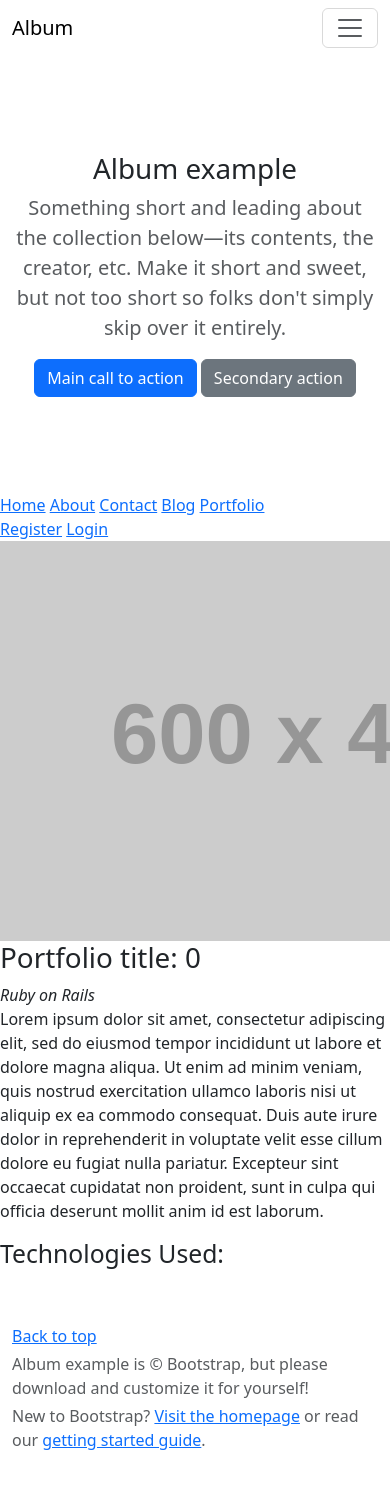
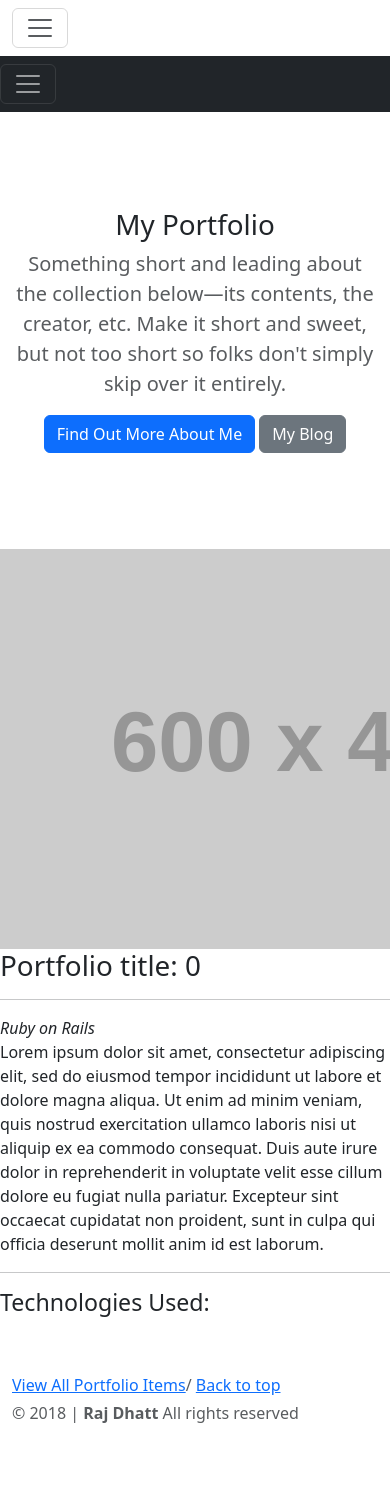
Before and after one commit to rajd99/decamp, a Rails app: page /portfolio/1 in a window 390 px wide; the page is wider, and only the part inside the window is pictured. After the commit the page ends 1423 px from the top of that part, so only its background shows below. Run offline with Rails 7, Linux system fonts and the light colour scheme; data comes from the database, SQL or seed files in the repository; style sheets or scripts are compiled from the project's sources; parts of the project's set-up code (start-up, migrations or seed data) failed here and were passed over; some libraries are stand-ins or nearby versions.

Commit message:
implemented style

```diff
--- a/app/views/layouts/portfolio.html.erb
+++ b/app/views/layouts/portfolio.html.erb
@@ -13,65 +13,16 @@
   </head>
 
   <body>
-    <!-- start of navigation -->
-    <div class="collapse bg-inverse" id="navbarHeader">
-      <div class="container">
-        <div class="row">
-          <div class="col-sm-8 py-4">
-            <h4 class="text-white">About</h4>
-            <p class="text-muted">Add some information about the album below, the author, or any other background context. Make it a few sentences long so folks can pick up some informative tidbits. Then, link them off to some social networking sites or contact information.</p>
-          </div>
-          <div class="col-sm-4 py-4">
-            <h4 class="text-white">Contact</h4>
-            <ul class="list-unstyled">
-              <li><a href="#" class="text-white">Follow on Twitter</a></li>
-              <li><a href="#" class="text-white">Like on Facebook</a></li>
-              <li><a href="#" class="text-white">Email me</a></li>
-            </ul>
-          </div>
-        </div>
-      </div>
-    </div>
+    <%= render 'shared/portfolio_nav' %>
+    <%= render 'shared/portfolio_masthead' %>
 
-    <div class="navbar navbar-inverse bg-inverse">
-      <div class="container d-flex justify-content-between">
-        <a href="#" class="navbar-brand">Album</a>
-        <button class="navbar-toggler" type="button" data-toggle="collapse" data-target="#navbarHeader" aria-controls="navbarHeader" aria-expanded="false" aria-label="Toggle navigation">
-          <span class="navbar-toggler-icon"></span>
-        </button>
-      </div>
-    </div>
-    <!-- end of navigation -->
 
-    <!-- start of masthead -->
-    <section class="jumbotron text-center">
-      <div class="container">
-        <h1 class="jumbotron-heading">Album example</h1>
-        <p class="lead text-muted">Something short and leading about the collection below—its contents, the creator, etc. Make it short and sweet, but not too short so folks don't simply skip over it entirely.</p>
-        <p>
-          <a href="#" class="btn btn-primary">Main call to action</a>
-          <a href="#" class="btn btn-secondary">Secondary action</a>
-        </p>
-      </div>
-    </section>
-    <!-- end of masthead -->
 
-    <%= render "shared/nav", location: 'top' %>
-
-    <%= login_helper %>
 
     <%= yield %>
+    <%= render 'shared/portfolio_footer' %>
+    <!-- start of footer -->
 
-    <!-- start of footer -->
-    <footer class="text-muted">
-      <div class="container">
-        <p class="float-right">
-          <a href="#">Back to top</a>
-        </p>
-        <p>Album example is &copy; Bootstrap, but please download and customize it for yourself!</p>
-        <p>New to Bootstrap? <a href="../../">Visit the homepage</a> or read our <a href="../../getting-started/">getting started guide</a>.</p>
-      </div>
-    </footer>
     <!-- end of footer -->
 
     <%= source_helper("application") %>
--- a/app/views/portfolios/show.html.erb
+++ b/app/views/portfolios/show.html.erb
@@ -1,13 +1,25 @@
+<div class="container">
+  <div class="row">
+    <div class="col-md-7">
       <%= image_tag @portfolio_item.main_image %>
+    </div>
 
+    <div class="col-md-5">
       <h1><%= @portfolio_item.title %></h1>
+
+      <hr>
 
       <em><%= @portfolio_item.subtitle %></em>
 
       <p><%= @portfolio_item.body %></p>
 
-<h2>Technologies Used:</h2>
+      <hr>
+
+      <h3>Technologies Used:</h3>
 
       <% @portfolio_item.technologies.each do |t| %>
       <p><%= t.name %></p>
       <% end %>
+    </div>
+  </div>
+</div>
--- /dev/null
+++ b/app/views/shared/_portfolio_footer.html.erb
@@ -0,0 +1,11 @@
+<footer class="text-muted">
+  <div class="container">
+    <p class="float-right">
+      <%= link_to "View All Portfolio Items", portfolios_path %>/
+      <a href="#">Back to top</a>
+    </p>
+    <p>
+    <%=  set_copyright  %>
+    </p>
+  </div>
+</footer>
--- /dev/null
+++ b/app/views/shared/_portfolio_masthead.html.erb
@@ -0,0 +1,10 @@
+<section class="jumbotron text-center">
+  <div class="container">
+    <h1 class="jumbotron-heading">My Portfolio</h1>
+    <p class="lead text-muted">Something short and leading about the collection below—its contents, the creator, etc. Make it short and sweet, but not too short so folks don't simply skip over it entirely.</p>
+    <p>
+      <%= link_to 'Find Out More About Me', about_me_path, class: 'btn btn-primary' %>
+      <%= link_to 'My Blog', blogs_path, class: 'btn btn-secondary' %>
+    </p>
+  </div>
+</section
--- /dev/null
+++ b/app/views/shared/_portfolio_nav.html.erb
@@ -0,0 +1,35 @@
+<div class="pos-f-t">
+  <div class="collapse" id="navbarToggleExternalContent">
+    <div class="bg-dark p-4">
+      <div class="col-sm-8 py-4">
+           <h4 class="text-white">Raj</h4>
+           <p class="text-muted">Add some information about the album below, the author, or any other background context. Make it a few sentences long so folks can pick up some informative tidbits. Then, link them off to some social networking sites or contact information.</p>
+         </div>
+         <div class="col-sm-4 py-4">
+           <ul class="list-unstyled">
+          <li><%= link_to "Home", root_path, class: 'text-white' %></li>
+          <li><%= link_to "About Me", about_me_path, class: 'text-white' %></li>
+          <li><%= link_to "Contact", contact_path, class: 'text-white' %></li>
+          <li><%= link_to "Blog", blogs_path, class: 'text-white' %></li>
+          <li><%= link_to "Portfolio", portfolios_path, class: 'text-white' %></li>
+          <li><%= login_helper 'text-white' %></li>
+        </ul>
+      </div>
+    </div>
+  </div>
+
+ <div class="navbar navbar-inverse bg-inverse">
+  <div class="container d-flex justify-content-between">
+
+    <button class="navbar-toggler" type="button" data-toggle="collapse" data-target="#navbarHeader" aria-controls="navbarHeader" aria-expanded="false" aria-label="Toggle navigation">
+      <span class="navbar-toggler-icon"></span>
+    </button>
+    </div>
+
+  </div>
+  <nav class="navbar navbar-dark bg-dark">
+    <button class="navbar-toggler" type="button" data-toggle="collapse" data-target="#navbarToggleExternalContent" aria-controls="navbarToggleExternalContent" aria-expanded="false" aria-label="Toggle navigation">
+      <span class="navbar-toggler-icon"></span>
+    </button>
+  </nav>
+</div>
```
Lines whose indentation alone changed are shown as unchanged.
